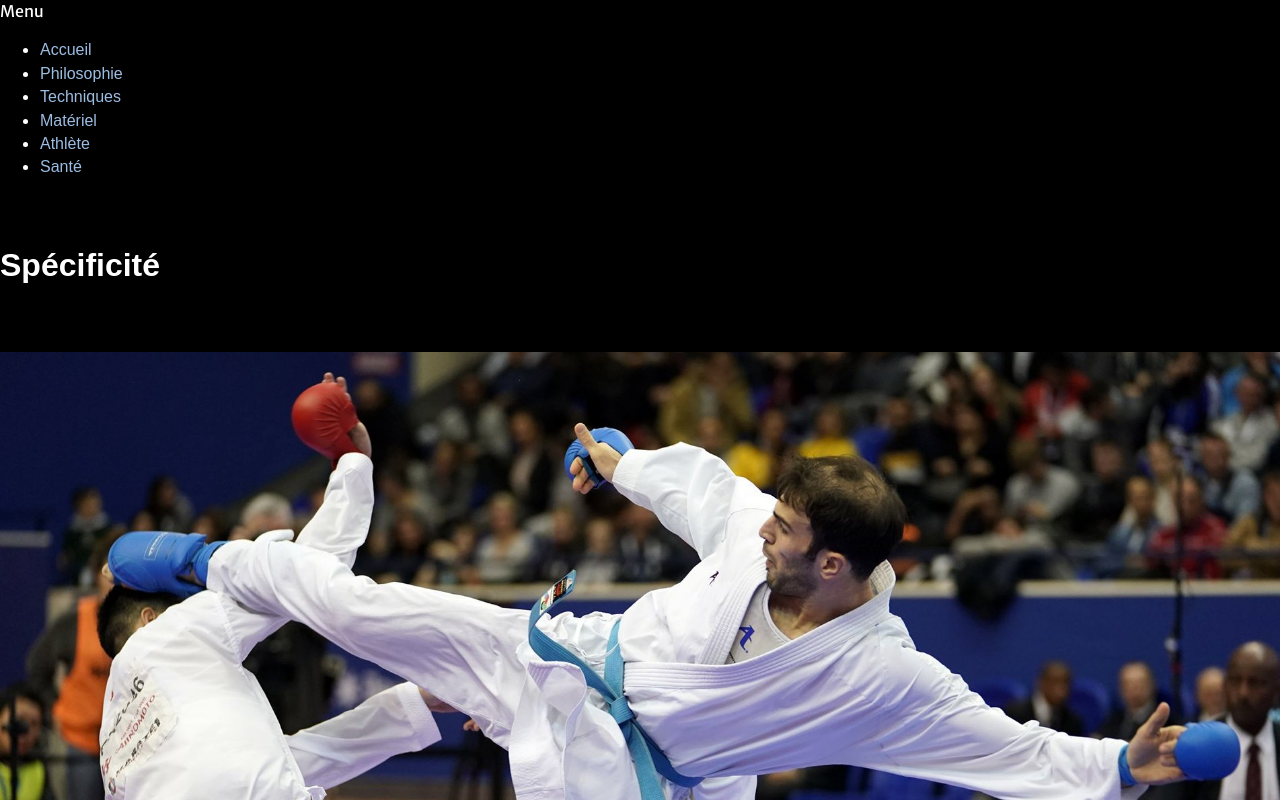
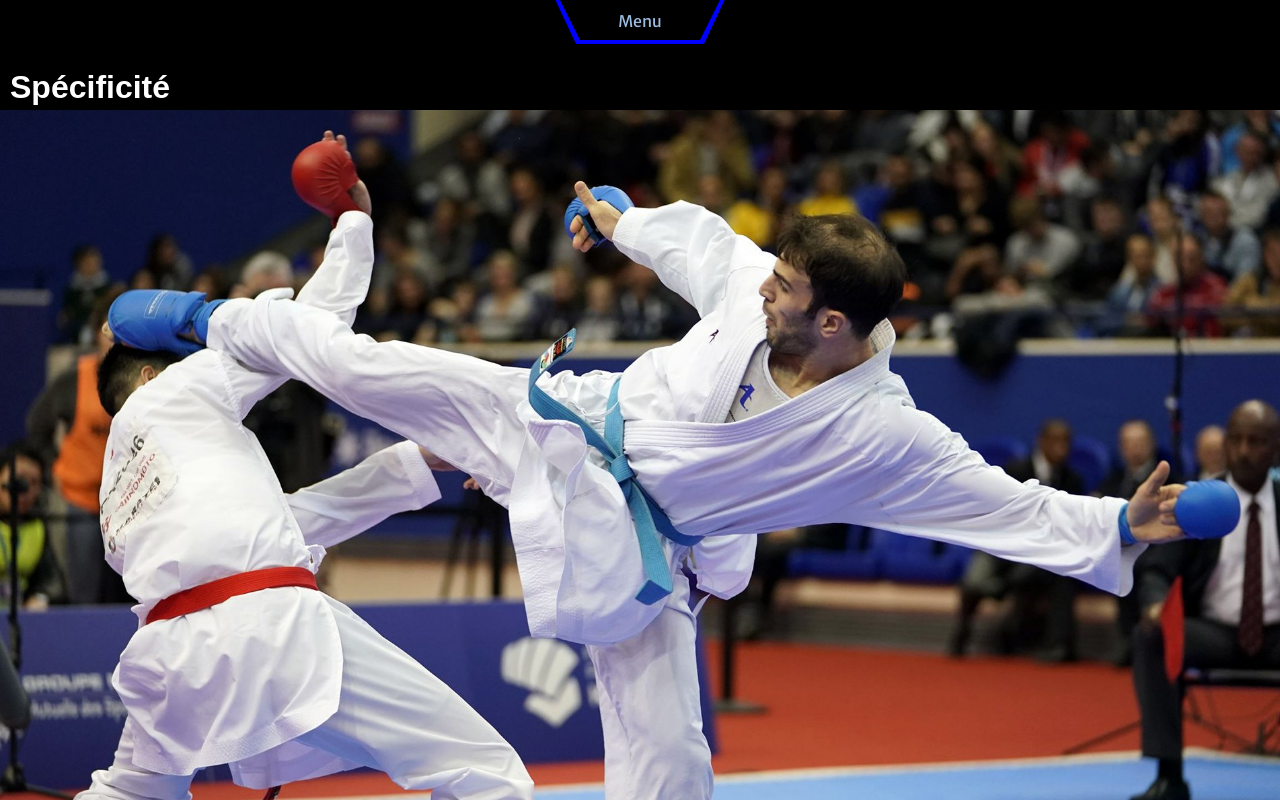
Before and after one commit to Simeon-B/2021-16-HTML_CSS-site-karate-SB, a plain HTML site: page specificite.html in a window 1280 px wide. Shown: the top 800 px of the page. Drawn offline with Linux system fonts and the light colour scheme; a web font is replaced by a local one.

Commit message:
Beaucoup de CSS

```diff
--- a/CSS/main-index.css
+++ b/CSS/main-index.css
@@ -140,4 +140,5 @@ body.accueil .pseudofooter a.verlehaut {
     top: 500px;
     right: 20px;
     width: 50px;
+    fill: #425B79;
 }
--- a/CSS/main.css
+++ b/CSS/main.css
@@ -32,7 +32,7 @@ h1 {
     font-family: 'Castoro', sans-serif;
     font-weight: 600;
     font-size: 2rem;
-    margin: 5% 0 5%;
+    margin: 5% 0 10% 0;
 }
 
 h2 {
@@ -45,3 +45,113 @@ h2 {
 .center {
     text-align: center;
 }
+
+/* ************** */
+/* CSS header */
+/* ************** */
+
+header .menu {
+    width: 200px;
+    --centrage: calc(50% - 100px);      /* créer une variable pour pouvoir centrer le menu */
+    display: inline-block;
+    margin: 0 var(--centrage) 0 var(--centrage);
+    color: #9CBDE2;
+}
+
+header .bouton-menu {
+    position: relative;                 /* mettre en relative pour pouvoire maitre les trapèse en absolut */
+    padding: 10px;
+    text-align: center;
+}
+
+header .menu .menu-texte {
+    position: absolute;
+    margin: 0 0;
+    width: 80px;
+    height: 25px;
+    left: 60px;
+    z-index: 3;
+}
+
+header .trapese {                       /* créer un trapèse comme menu, la div est sous le menu et c'est la bordure du haut qui donne cet effet */
+    position: absolute;
+    top: -20px;
+    height: 0;
+    width: 120px;
+    border-top: 60px solid RGB(0, 0, 0);    /* hauteur et couleur de la bordure */
+    border-left: 30px solid transparent;    /* de combien la bordure est plus large en haut*/
+    border-right: 30px solid transparent;
+    z-index: 2;                            /* placer le trapèse derrière le texte */
+}
+
+header .trapese2 {               /* créer un trapèse un peut plus grand pour faire la l'effet de la bordure bleu*/
+    position: absolute;
+    top: -20px;
+    left: 6px;
+    height: 0;
+    width: 128px;
+    border-top: 64px solid RGB(0, 0, 255);
+    border-left: 30px solid transparent;
+    border-right: 30px solid transparent;
+    z-index: 1;
+}
+
+header .scroll-menu {
+    width: 175px;
+    display: none;
+    text-align: center;
+}
+
+header .scroll-menu ul {
+    padding: 0 0;
+    margin: 5px 0;
+}
+
+header .scroll-menu ul li {
+    list-style-type: none;
+    margin: 0 auto;
+    width: 120px;
+    height: 35px;
+}
+
+header .scroll-menu  ul a {
+    padding: 0 20px;
+}
+
+header .menu:hover .scroll-menu{
+    display: inline;
+    position: absolute;
+    top: -60px;
+    background-color: black;
+    padding: 110px 10px 0 10px;
+    border: 4px solid RGB(0, 0, 255);
+    z-index: 0;
+}
+/* ************** */
+/* CSS main */
+/* ************** */
+
+main {
+    margin: 40px 0 0 0;
+}
+
+main .bordure {
+    margin: 0 10px;
+    padding: 0 0;
+}
+
+/* ************** */
+/* CSS footer */
+/* ************** */
+
+footer {
+    margin: 0 0 ;
+    padding: 0 20px 20px 0;
+    height:  80px;
+}
+
+footer .verlehaut {
+    width: 50px;
+    fill: #9CBDE2;
+    float: right;
+}
--- a/specificite.html
+++ b/specificite.html
@@ -20,10 +20,13 @@
 
 <!-- Entête de la pages -->
 <header>
-    <div class="menu">
+    <div class="menu" id="haut">
 
         <div class="bouton-menu">
-            <span>Menu</span>
+            <div class="trapese"></div>
+            <div class="trapese2"></div>
+            <div class="menu-texte"><span>Menu</span></div>
+
         </div>
 
         <div class="scroll-menu">
@@ -53,10 +56,11 @@
 
 <main>
 
-    <h1>Spécificité</h1>
+    <h1 class="bordure">Spécificité</h1>
 
     <img src="img/Competitions.jpg" alt="Competition">
 
+    <div class="bordure">
         <p>
             Le karaté est à la fois un Sport et un Art qui a trois catégories de discipline.
         </p>
@@ -81,14 +85,17 @@
             répétitive des mouvements de diverses grades de difficulté.
         </p>
         <p>
-        Le Kihon est aussi appeler l’entrainement de base. Ce qui peut être vite male entendue. Les techniques que l’on
+            Le Kihon est aussi appeler l’entrainement de base. Ce qui peut être vite male entendue. Les techniques que
+            l’on
             apprend lors des entrainements de Kihon sont sert des mouvements de base que l’on retrouve partout dans
             le karaté. Néanmoins, plus un karatéka et expérimenté plus la difficulté augment. Sans pour autant que les
             spectateurs ordinaires y variaient forcément une différence.
         </p>
         <p>
-        C) Les Katas sont une simulation de combats contre plusieurs personnes avec des geste fini. Dans les différant
-        dojo, il y a beaucoup de manière d’entrainer les katas, selon le maître qui les enseignes, voici deux exemples :
+            C) Les Katas sont une simulation de combats contre plusieurs personnes avec des geste fini. Dans les
+            différant
+            dojo, il y a beaucoup de manière d’entrainer les katas, selon le maître qui les enseignes, voici deux
+            exemples :
         </p>
         <p>
             - Les Katas de type compétitif sont beaucoup plus concentrés sur l’exécution visuelle. (beau, propre et des
@@ -99,10 +106,11 @@
             force, comprendre les techniques, maitriser sa respiration et son corps)
         </p>
         <p>
-        Tout fois l’un n’empêche pas l’autre, aux contraire, un karatéka vise de perfection de ses katas dans tous les
+            Tout fois l’un n’empêche pas l’autre, aux contraire, un karatéka vise de perfection de ses katas dans tous
+            les
             domaines est très louable.
         </p>
-
+    </div>
 </main>
 
 <footer>
```
Lines whose indentation alone changed are shown as unchanged.
